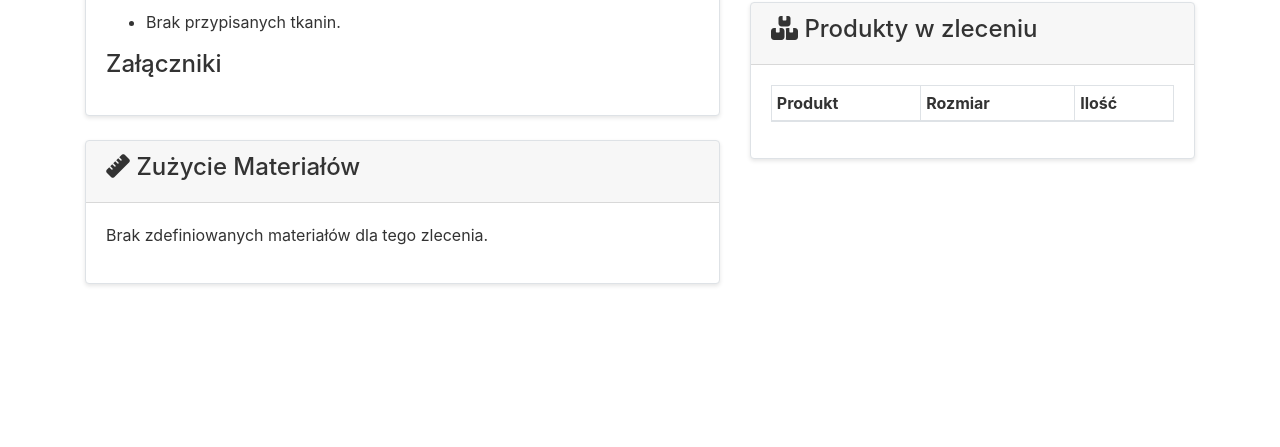
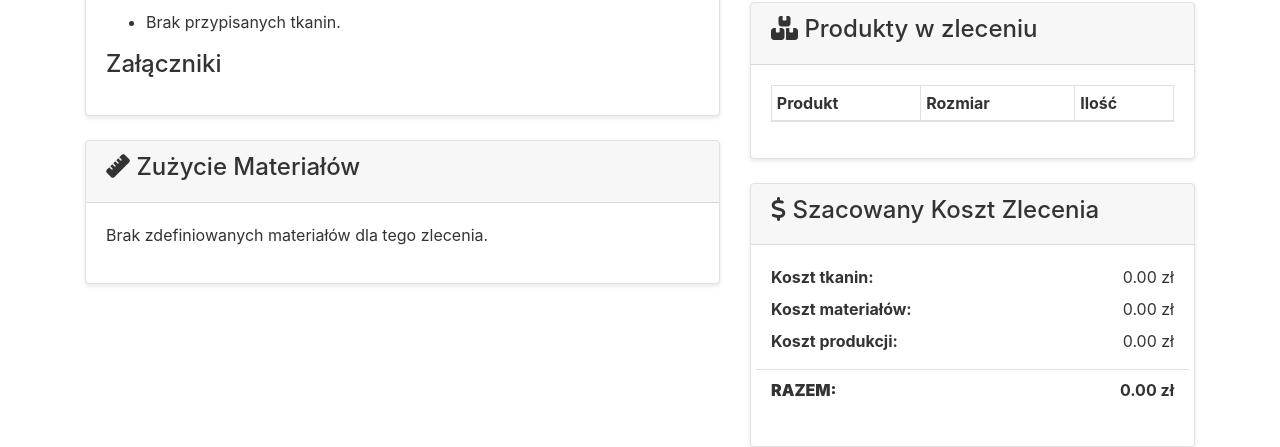
Before and after one commit to mbyrski-hub/projekt_szwalnia, a Python web app: template app/templates/order_detail.html in a window 1280 px wide. Shown: the part 415-862 px from the top of the page. Before the commit the page ends 701 px from the top, so only its background shows below. Run offline with Jinja, Linux system fonts and the light colour scheme; the template is opened without the code that fills it, so the values that code supplies are empty; some libraries are stand-ins or nearby versions.

Commit message:
dodanie kosztow ogolnych zlecenia

```diff
--- a/app/templates/order_detail.html
+++ b/app/templates/order_detail.html
@@ -83,7 +83,7 @@
                 </dl>
             </div>
         </div>
-        <div class="card">
+        <div class="card mb-4">
             <div class="card-header">
                 <h4><i class="fas fa-boxes"></i> Produkty w zleceniu</h4>
             </div>
@@ -108,7 +108,28 @@
                 </table>
             </div>
         </div>
-    </div>
+
+        <div class="card">
+            <div class="card-header">
+                <h4><i class="fas fa-dollar-sign"></i> Szacowany Koszt Zlecenia</h4>
+            </div>
+            <div class="card-body">
+                <dl class="row">
+                    <dt class="col-sm-7">Koszt tkanin:</dt>
+                    <dd class="col-sm-5 text-right">{{ "%.2f"|format(cost_details.fabric_cost) }} zł</dd>
+
+                    <dt class="col-sm-7">Koszt materiałów:</dt>
+                    <dd class="col-sm-5 text-right">{{ "%.2f"|format(cost_details.material_cost) }} zł</dd>
+
+                    <dt class="col-sm-7">Koszt produkcji:</dt>
+                    <dd class="col-sm-5 text-right">{{ "%.2f"|format(cost_details.production_cost) }} zł</dd>
+
+                    <dt class="col-sm-7 border-top pt-2 mt-2"><strong>RAZEM:</strong></dt>
+                    <dd class="col-sm-5 text-right border-top pt-2 mt-2"><strong>{{ "%.2f"|format(cost_details.total_cost) }} zł</strong></dd>
+                </dl>
+            </div>
+        </div>
+        </div>
 </div>
 
 {% endblock %}
```
Also changed, not shown: app/routes.py (+47 -1 lines), app/templates/orders_list.html (+10 -0 lines), app — kopia.db (deleted), app.db.
